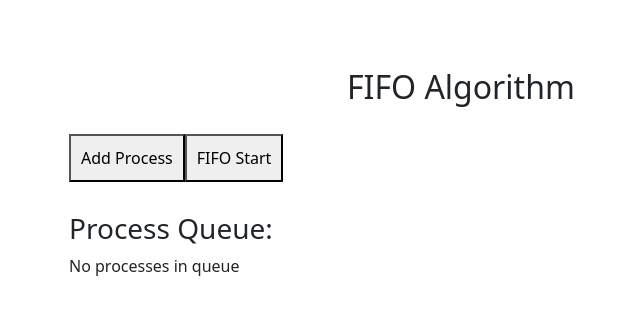
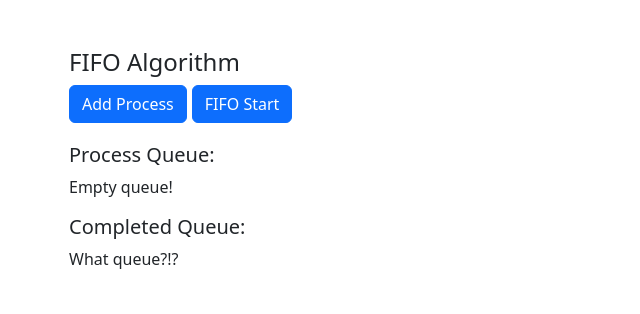
Before and after one commit to alida-nola/OSProject1, a React (Create React App) app in the folder project1/: page / in a window 1280 px wide. Shown: the top 314 px of the page, without its empty margins (13-653 px from the left). Built offline with nearby package versions, Linux system fonts and the light colour scheme.

Commit message:
progress-FIFO

```diff
--- a/project1/package.json
+++ b/project1/package.json
@@ -8,10 +8,12 @@
     "@testing-library/react": "^16.2.0",
     "@testing-library/user-event": "^13.5.0",
     "bootstrap": "^5.3.3",
+    "bootstrap-icons": "^1.11.3",
     "chart.js": "^4.4.8",
     "gh-pages": "^6.3.0",
     "jspdf": "^3.0.0",
     "react": "^19.0.0",
+    "react-bootstrap": "^2.10.9",
     "react-dom": "^19.0.0",
     "react-scripts": "5.0.1",
     "web-vitals": "^2.1.4"
--- a/project1/src/FIFOAlgo.js
+++ b/project1/src/FIFOAlgo.js
@@ -1,9 +1,14 @@
 import { useState } from "react";
+import Button from "react-bootstrap/Button"
+import ProgressBar from "react-bootstrap/ProgressBar";
 import "bootstrap/dist/css/bootstrap.min.css";
+import "bootstrap-icons/font/bootstrap-icons.css";
 
 export default function FIFO() {
     const[queue, setQueue] = useState([]);
+    const [completedQueue, setCompletedQueue] = useState([]);
     const[exe, setExe] = useState(null);
+    const[progress, setProgress] = useState(0)
 
     const addProcess = () => {
         const newProcess = {
@@ -14,34 +19,52 @@ export default function FIFO() {
     };
 
     const exeFIFO = () => {
-       if (queue.length === 0) return;
+       if (queue.length === 0 || exe) return;
        const process = queue[0];
        setExe(process);
+       setProgress(0);
 
-       setTimeout(() => {
-        setExe(null);
-        setQueue(queue.slice(1));
-       }, process.burstTime * 1000)
-    };
+       let count = 0;
+       const interval = setInterval(() => {
+        count += 100;
+        setProgress((count / (process.burstTime * 1000)) * 100);
+
+        if (count >= process.burstTime * 1000) {
+            clearInterval(interval);
+            setExe(null);
+            setProgress(0);
+            setQueue((prevQueue) => prevQueue.slice(1));
+
+            setCompletedQueue((prevCompleted) => [...prevCompleted, process]);
+        }
+    }, 100);
+};
 
     return (
         <>
-        <div style={{ padding: "20px", maxWidth: "600px", margin: "auto" }}>
-            <h2>FIFO Algorithm</h2>
+        <div>
+            <h4>FIFO Algorithm</h4>
         </div>
 
-        <button onClick={addProcess} style={{ marginBottom: "10px", padding: "10px", fontSize: "16px" }}>
+        {exe && (
+                <div style={{ margin: "20px" }}>
+                    <h5>Executing: P{exe.id} (Burst Time: {exe.burstTime}s)</h5>
+                    <ProgressBar now={progress} label={`${Math.round(progress)}%`} animated />
+                </div>
+            )}
+
+        <Button onClick={addProcess} style = {{marginRight: "5px"}}>
             Add Process
-        </button>
+        </Button>
 
-        <button onClick={exeFIFO} style={{ marginBottom: "10px", padding: "10px", fontSize: "16px" }}>
-            {exe ? 'Executing Process {exe.id}' : "FIFO Start"}
-        </button>
+        <Button onClick={exeFIFO}>
+            {exe ? `Executing Process ${exe.id}` : "FIFO Start"}
+        </Button>
 
         <div style = {{marginTop: "20px"}}>
-            <h3>Process Queue: </h3>
+            <h5>Process Queue: </h5>
             {queue.length === 0 ? (
-                <p>No processes in queue</p>
+                <p>Empty queue!</p>
             ) : (
                 <ul>
                     {queue.map((p) => (
@@ -51,6 +74,20 @@ export default function FIFO() {
                     ))}
                 </ul>
             )}
+
+            <h5>Completed Queue:</h5>
+                {completedQueue.length === 0 ? (
+                    <p>What queue?!?</p>
+                ) : (
+                    <ul>
+                        {completedQueue.map((p) => (
+                            <li key={p.id}>
+                                <i className="bi bi-check2-square" style = {{paddingRight: "5px"}}></i>
+                                P{p.id} (Burst Time: {p.burstTime}s)
+                            </li>
+                        ))}
+                    </ul>
+                )}
         </div>
         </>
     )
```
Also changed, not shown: 1 other file (tests, documents, lock files or other folders).
